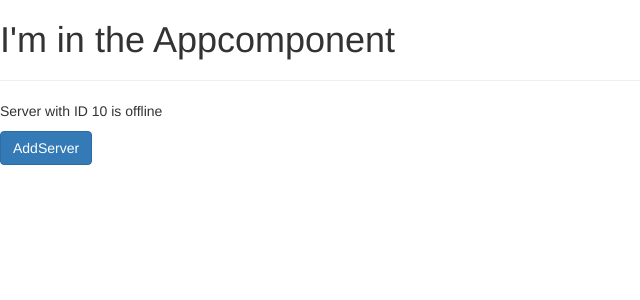
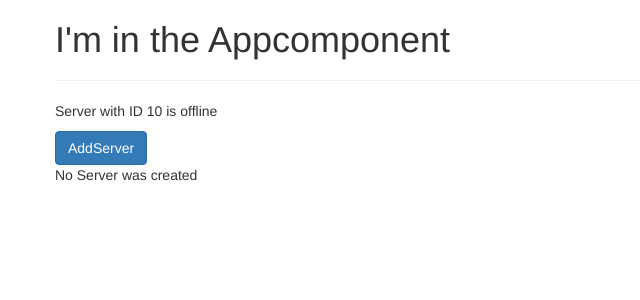
Before and after one commit to jotheeswaran-dev/Angular-basic-project-setup-using-bootstrap, an Angular app in the folder basic-project-setup-using-bootstrap/: page / in a window 1280 px wide. Shown: the top 300 px of the page, without its empty margins (0-640 px from the left). Built offline with nearby package versions, Linux system fonts and the light colour scheme.

Commit message:
Data binding - Event binding (click event)P

```diff
--- a/basic-project-setup-using-bootstrap/src/app/app.component.html
+++ b/basic-project-setup-using-bootstrap/src/app/app.component.html
@@ -1,4 +1,8 @@
-<h1>I'm in the Appcomponent</h1>
-<hr />
-<app-server></app-server>
-<app-servers></app-servers>
+<div class="container">
+  <div class="row">
+    <h1>I'm in the Appcomponent</h1>
+    <hr />
+    <app-server></app-server>
+    <app-servers></app-servers>
+  </div>
+</div>
--- a/basic-project-setup-using-bootstrap/src/app/servers/servers.component.html
+++ b/basic-project-setup-using-bootstrap/src/app/servers/servers.component.html
@@ -1,2 +1,7 @@
 <!--property binding to html elements-->
-<button class="btn btn-primary" [disabled] ="!disableAddServer">AddServer</button>
+<button
+        class="btn btn-primary"
+        [disabled] ="!disableAddServer"
+        (click)="onCreateServer()">AddServer</button>
+
+<p>{{createServerEvent}}</p>
--- a/basic-project-setup-using-bootstrap/src/app/servers/servers.component.ts
+++ b/basic-project-setup-using-bootstrap/src/app/servers/servers.component.ts
@@ -9,7 +9,7 @@ import { Component, OnInit } from '@angular/core';
 export class ServersComponent implements OnInit {
     // property to be binded in html
     disableAddServer = false;
-
+    createServerEvent = 'No Server was created';
     constructor() {
         setTimeout(() => {
             this.disableAddServer = true;
@@ -19,4 +19,7 @@ export class ServersComponent implements OnInit {
   ngOnInit(): void {
   }
 
+    onCreateServer() {
+        this.createServerEvent = 'Server was created successfully';
+    }
 }
```
